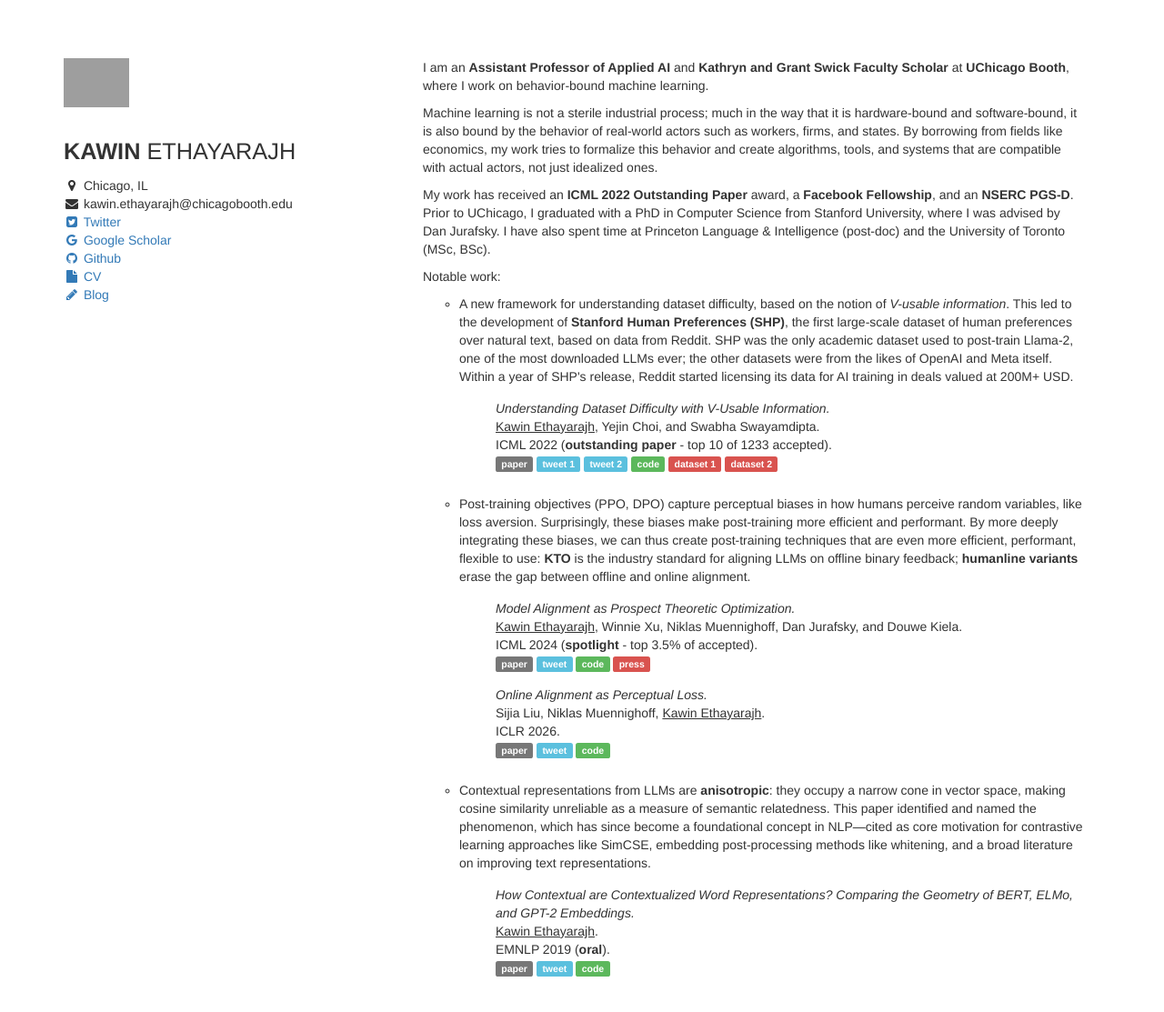
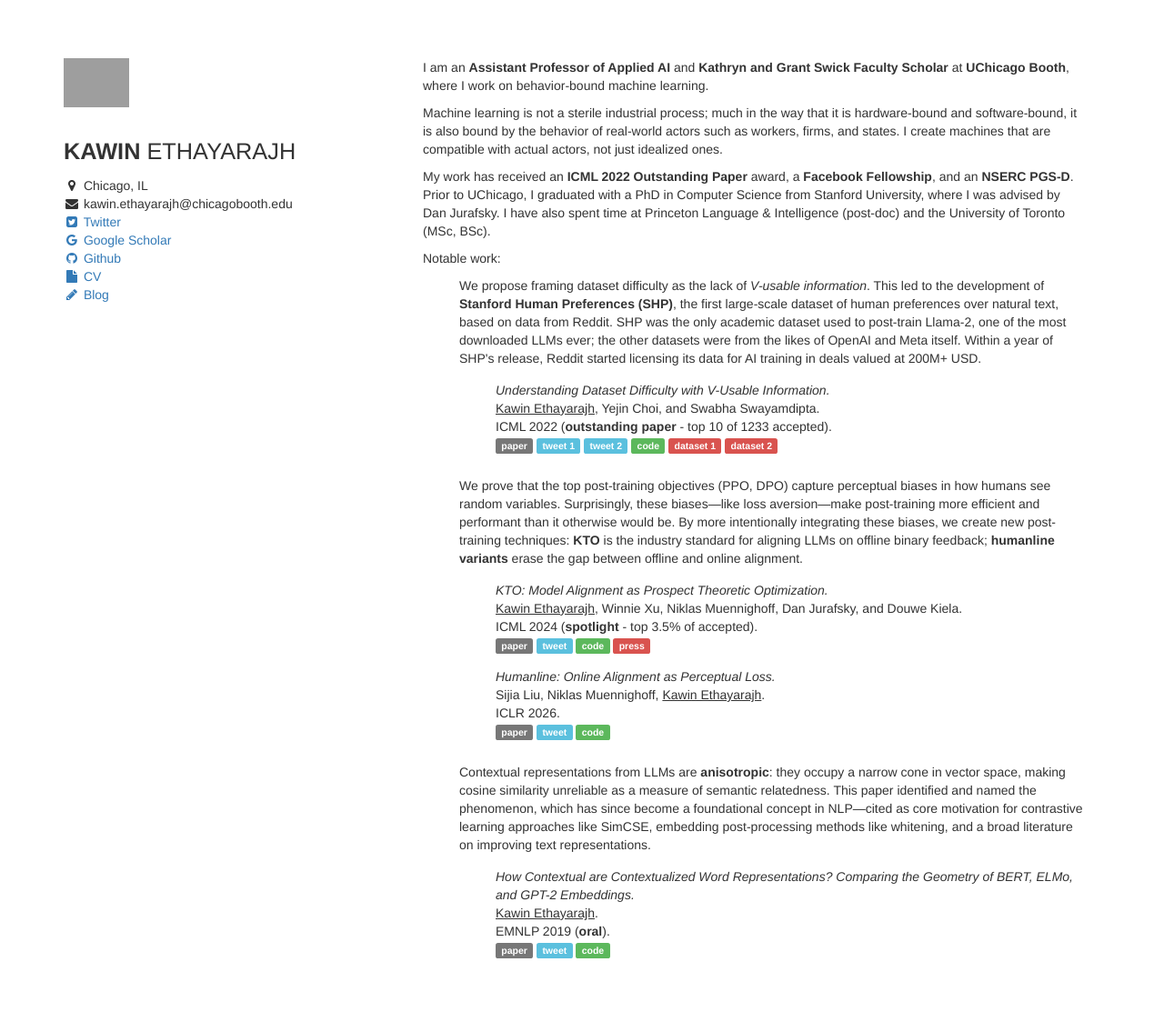
Before and after one commit to kawine/kawine.github.io, a Jekyll site: the page built from index.html, in a window 1280 px wide and 1139 px high. Shown: the top 1113 px of the window at 91% size. Built offline with Jekyll 4.4.1, drawn with Linux system fonts in a browser that asks for light colours; grey boxes are pictures that could not be loaded.

Commit message:
Refine homepage copy and formatting for notable work
Co-Authored-By: Claude Opus 4.7 (1M context) <noreply@anthropic.com>

```diff
--- a/index.html
+++ b/index.html
@@ -94,7 +94,7 @@ layout: none
 		</p>
 		<p>
 			Machine learning is not a sterile industrial process; much in the way that it is hardware-bound and software-bound, it is also bound by the behavior of real-world actors such as workers, firms, and states.
-			By borrowing from fields like economics, my work tries to formalize this behavior and create algorithms, tools, and systems that are compatible with actual actors, not just idealized ones.
+			I create machines that are compatible with actual actors, not just idealized ones.
 		</p>
 		<p>
 			My work has received an <b>ICML 2022 Outstanding Paper</b> award, a <b>Facebook Fellowship</b>, and an <b>NSERC PGS-D</b>.
@@ -103,9 +103,9 @@ layout: none
 		</p>
 		<p>
 			Notable work:
-			<ul style="list-style-type: circle;" id="contributions">
+			<ul style="list-style-type: none;" id="contributions">
 				<li>
-					A new framework for understanding dataset difficulty, based on the notion of <i>V-usable information</i>.
+					We propose framing dataset difficulty as the lack of <i>V-usable information</i>.
 					This led to the development of <b>Stanford Human Preferences (SHP)</b>, the first large-scale dataset of human preferences over natural text, based on data from Reddit.
 					SHP was the only academic dataset used to post-train Llama-2, one of the most downloaded LLMs ever; the other datasets were from the likes of OpenAI and Meta itself.
 					Within a year of SHP's release, Reddit started licensing its data for AI training in deals valued at 200M+ USD.
@@ -125,13 +125,13 @@ layout: none
 				</li>
 
 				<li>
-					Post-training objectives (PPO, DPO) capture perceptual biases in how humans perceive random variables, like loss aversion.
-					Surprisingly, these biases make post-training more efficient and performant.
-					By more deeply integrating these biases, we can thus create post-training techniques that are even more efficient, performant, flexible to use:
+					We prove that the top post-training objectives (PPO, DPO) capture perceptual biases in how humans see random variables.
+					Surprisingly, these biases—like loss aversion—make post-training more efficient and performant than it otherwise would be.
+					By more intentionally integrating these biases, we create new post-training techniques:
 					<b>KTO</b> is the industry standard for aligning LLMs on offline binary feedback; <b>humanline variants</b> erase the gap between offline and online alignment.
 					<ul style='margin-bottom: 25px; list-style: none' id="pubs">
 						<li>
-							<i>Model Alignment as Prospect Theoretic Optimization.</i><br/>
+							<i>KTO: Model Alignment as Prospect Theoretic Optimization.</i><br/>
 							<u>Kawin Ethayarajh</u>, Winnie Xu, Niklas Muennighoff, Dan Jurafsky, and Douwe Kiela.<br/>
 						       ICML 2024 (<b>spotlight</b> - top 3.5% of accepted).<br/>
 						    	<a href="https://arxiv.org/abs/2402.01306"><span class="label label-default">paper</span></a>
@@ -141,7 +141,7 @@ layout: none
 						</li>
 
 						<li>
-							<i>Online Alignment as Perceptual Loss.</i><br/>
+							<i>Humanline: Online Alignment as Perceptual Loss.</i><br/>
 							Sijia Liu, Niklas Muennighoff, <u>Kawin Ethayarajh</u>.<br/>
 						       	ICLR 2026.<br/>
 						    	<a href="https://arxiv.org/abs/2509.24207"><span class="label label-default">paper</span></a>
@@ -152,8 +152,7 @@ layout: none
 				</li>
 
         			<li>
-          Contextual representations from LLMs are <b>anisotropic</b>: they occupy a narrow cone in vector space, making cosine similarity unreliable as a measure of semantic relatedness.
-          This paper identified and named the phenomenon, which has since become a foundational concept in NLP—cited as core motivation for contrastive learning approaches like SimCSE, embedding post-processing methods like whitening, and a broad literature on improving text representations.
+					Contextual representations from LLMs are <b>anisotropic</b>: they occupy a narrow cone in vector space, making cosine similarity unreliable as a measure of semantic relatedness. This paper identified and named the phenomenon, which has since become a foundational concept in NLP—cited as core motivation for contrastive learning approaches like SimCSE, embedding post-processing methods like whitening, and a broad literature on improving text representations.
 					<ul style='margin-bottom: 25px; list-style: none' id="pubs">
 						<li>
             						<i>How Contextual are Contextualized Word Representations? Comparing the Geometry of BERT, ELMo, and GPT-2 Embeddings.</i><br/>
```
Lines whose indentation alone changed are shown as unchanged.
